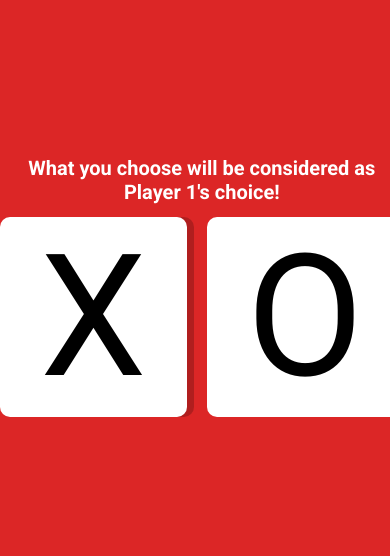
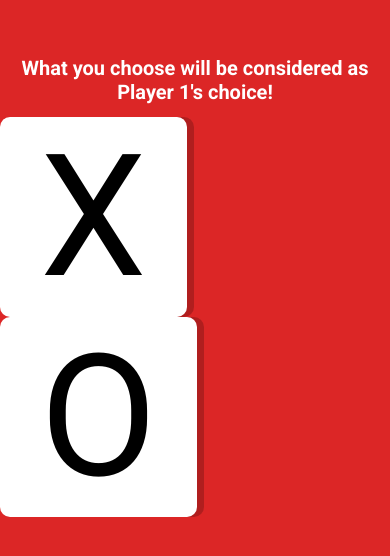
Before and after one commit to soufianez0uhair/tic-tac-toe, a plain HTML site: page index.html in a window 390 px wide. Shown: the part 136-692 px from the top of the page. Drawn offline with Linux system fonts and the light colour scheme.

Commit message:
Responsivity added

```diff
--- a/styles.css
+++ b/styles.css
@@ -21,6 +21,7 @@ body {
     flex-direction: column;
     flex-wrap: wrap;
     gap: 13px;
+    background: #DC2626;
 }
 .initial-text {
     font-size: 20px;
@@ -30,6 +31,7 @@ body {
 }
 .x-o {
     display: flex;
+    flex-wrap: wrap;
 }
 .choice {
     font-size: 170px;
```
